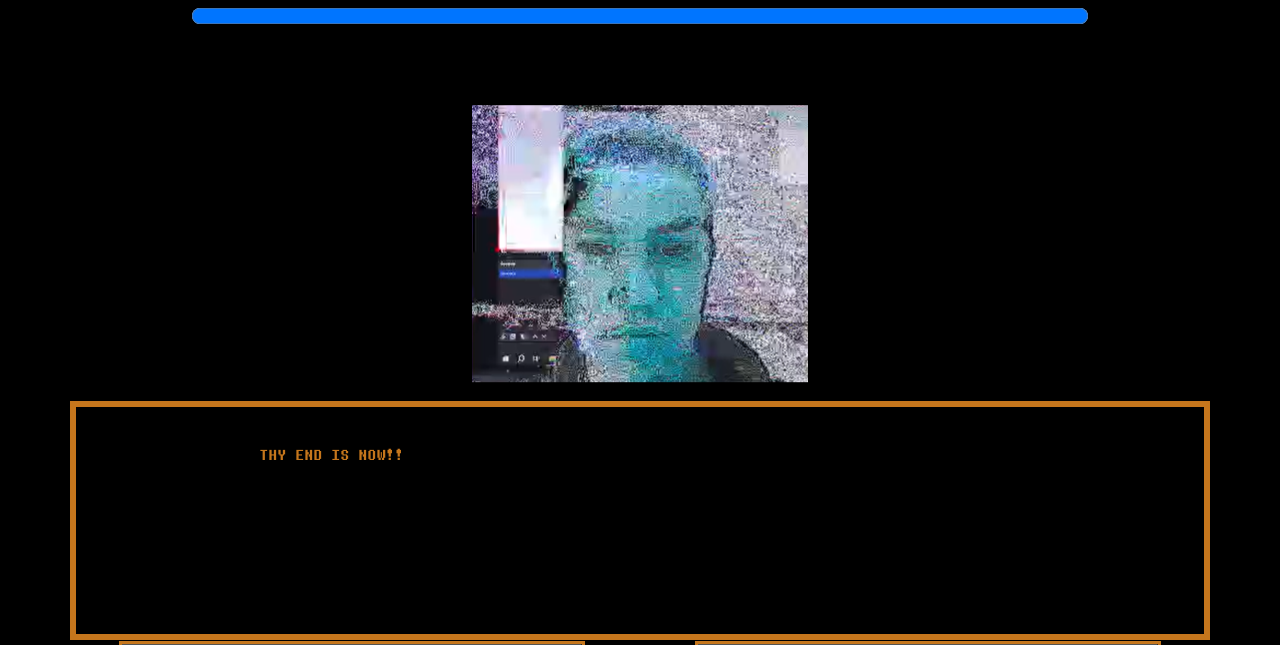
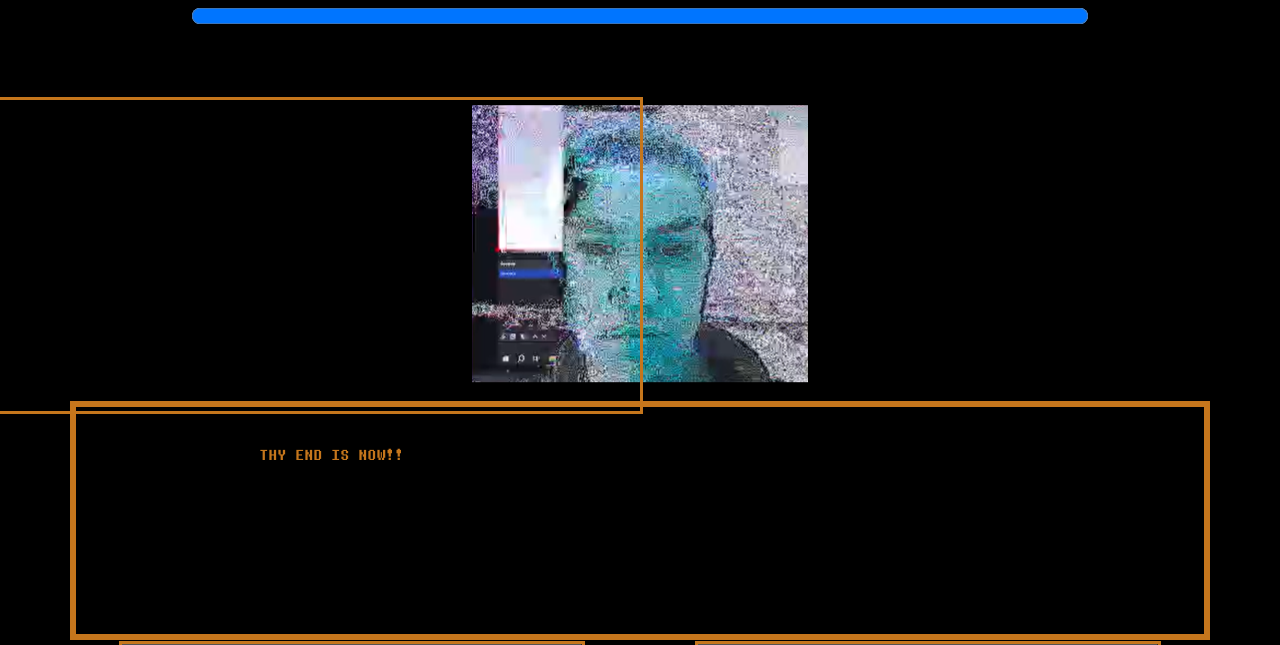
Before and after one commit to Umb3333/mathprojectskibidisigma, a PHP site: page /zionboss.html in a window 1280 px wide. Shown: the top 645 px of the page. Run offline with PHP 8.4, Linux system fonts and the light colour scheme.

Commit message:
skibidisigma

```diff
--- a/evilcss.css
+++ b/evilcss.css
@@ -248,8 +248,25 @@ progress::-webkit-progress-value {
   bottom: 45px;
   background-color: black;
   color: rgb(197, 118, 28);
-  outline-color: rgb(197, 118, 28);
+
   scale: 1.2;
   padding: 2%;
   border-radius: 5px;
 }
+
+
+
+
+/* Canvas Css */
+
+.zionattack {
+    position: absolute;
+    left: 0;
+    top: 0;
+    width: 50%;
+    height: 50%;
+    pointer-events: none;
+    outline-style: solid;
+    outline-color: rgb(197, 118, 28);
+    outline-width: 3px;
+}
--- a/zionboss.html
+++ b/zionboss.html
@@ -17,6 +17,8 @@
 <body onload="playAudio();">
     <progress value="100" max="100" class="enemyhealth"></progress>
     <div class="othercontainer">
+
+        <div class="zionattack" style="z-index: 2;"></div>
         <div class="zionplayer">
             <img src="aergg.png" alt="ziiooonnn" class="zion" style="max-width: 450px; max-height: 300px" scale="3">
         </div>
--- a/zionnn.js
+++ b/zionnn.js
@@ -150,16 +150,21 @@ function questionGen()
     }
 
     const submittext = document.querySelector(".submit");
+function resetToMenu()
+{
+      document.querySelector('.inputP').style.left = '-100%';
+      submit.style.left = '-100%';
+      dialogTextOther.innerHTML = '';
 
+  }
 function submitAnswer() {
       // this function checks if the answer is correct
-      if (input1.value = answer) {
-
-          document.querySelector(".buttons").top = "-100%";
+      if (input1.value == answer) {
           attackenemy();
+          resetToMenu();
 
          }
-
+         input1.value = "";
       }
 
       submit.addEventListener("click", submitAnswer);
```
Also changed, not shown: SFX303_nyknck/01.png (added), SFX303_nyknck/02.png (added), SFX303_nyknck/03.png (added), SFX303_nyknck/04.png (added), SFX303_nyknck/05.png (added).
